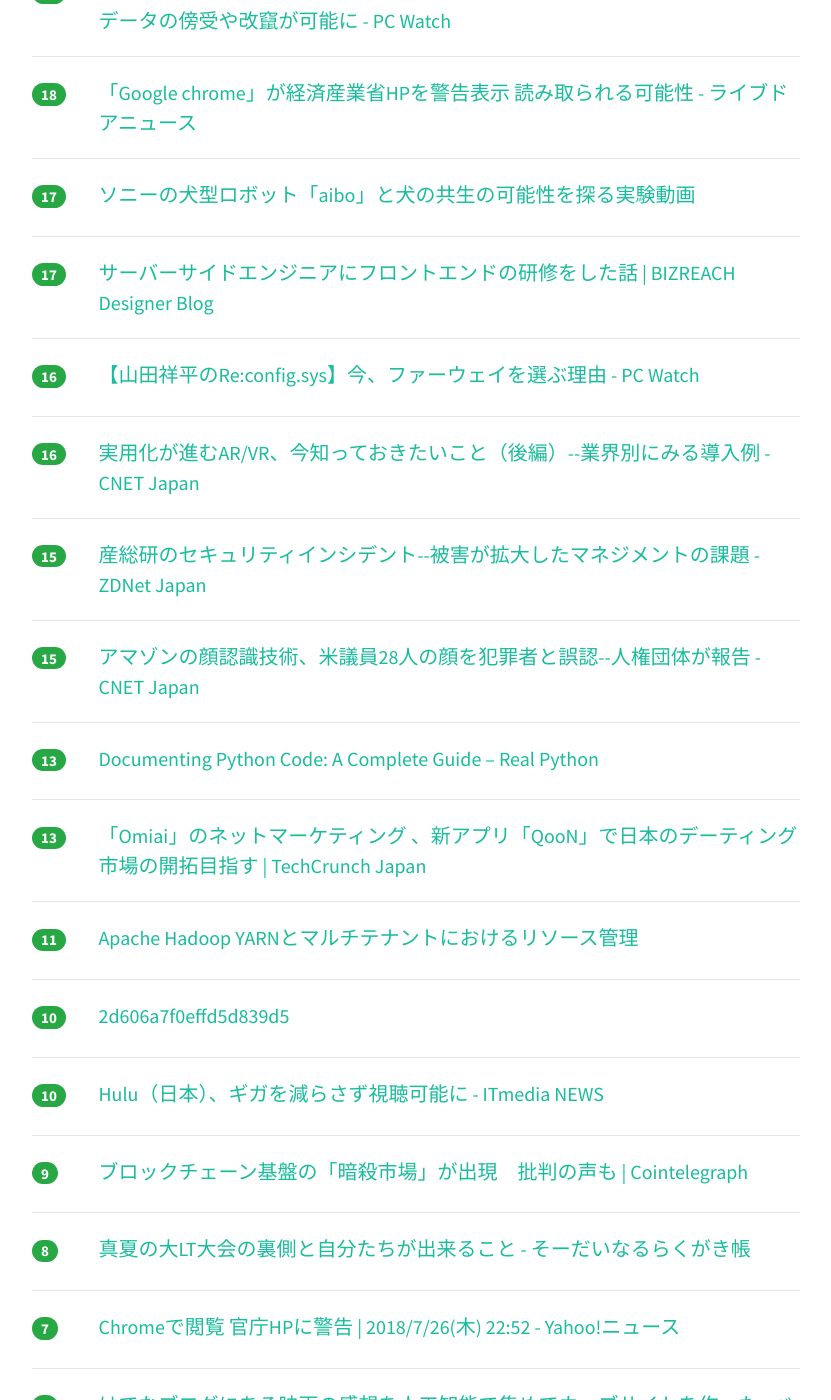
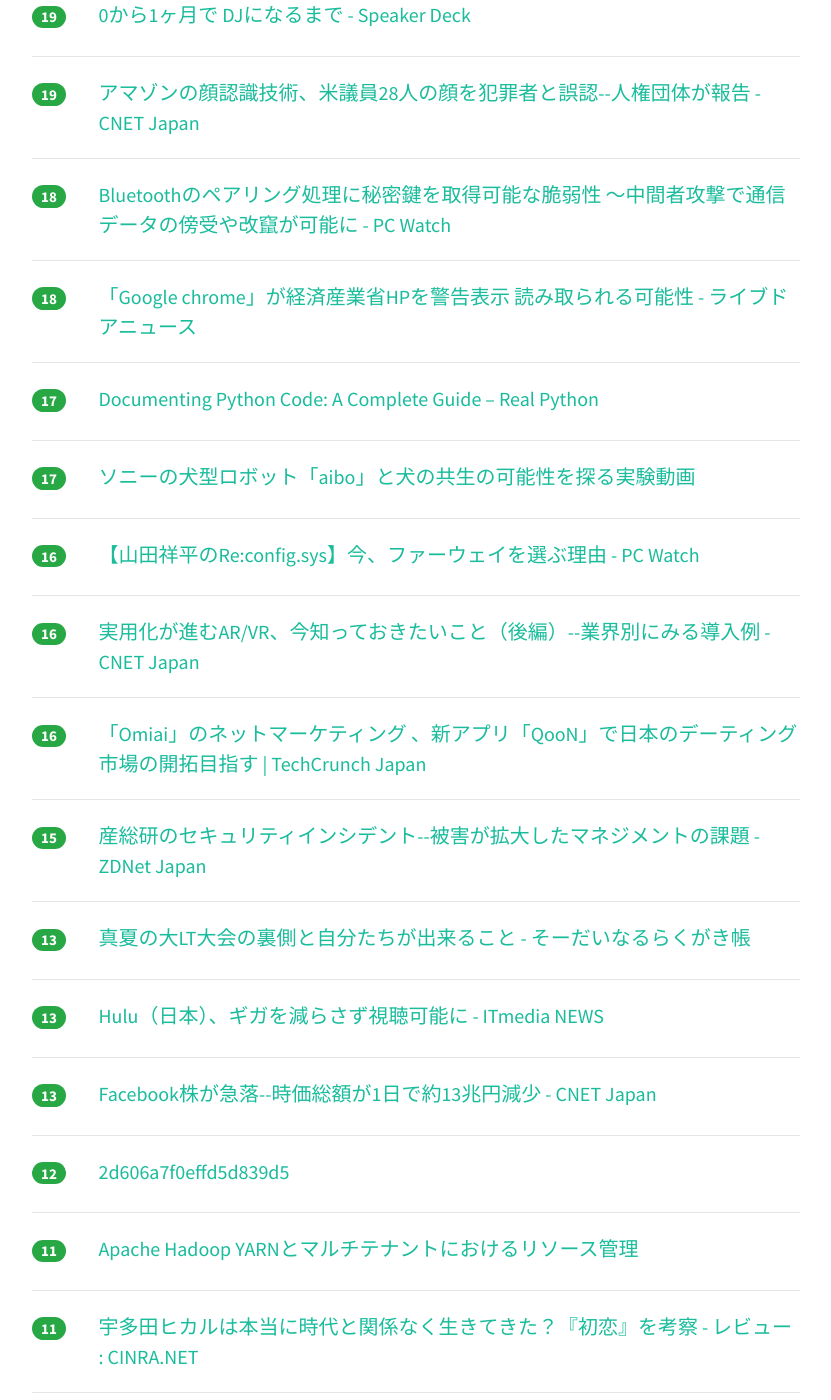
Before and after one commit to yatta47/hatena-matome-site, a Jekyll site: the page built from _posts/2018-07-27-hatena.md, in a window 1280 px wide and 1400 px high, scrolled down 2894 px. Shown: the whole window, without its empty margins (224-1055 px from the left). Built offline with Jekyll 4.4.1, drawn with Linux system fonts in a browser that asks for light colours; nearby versions of some CDN libraries; some of the changed text lies outside the part shown.

Commit message:
Updated 2018-07-27

```diff
--- a/_posts/2018-07-27-hatena.md
+++ b/_posts/2018-07-27-hatena.md
@@ -1,44 +1,49 @@
 ---
 layout: post
 title:  "2018-07-27 はてぶIT"
-date:   2018-07-27 14:02:50
+date:   2018-07-27 15:02:43
 tags: [it-hotentry]
 ---
-46 件のデータあり
+50 件のデータあり
 
 <hr><div class="row">
-<div class="col-1"><span class="badge badge-pill badge-success h2">232</span></div>
+<div class="col-1"><span class="badge badge-pill badge-success h2">296</span></div>
 <div class="col-11"><a href='http://www.itmedia.co.jp/mobile/articles/1807/27/news037.html' target='_blank'>2年以上前の「iPhone SE」がいまだに“現役”の理由 - ITmedia Mobile</a></div>
 </div>
 <hr>
 <div class="row">
-<div class="col-1"><span class="badge badge-pill badge-success h2">146</span></div>
+<div class="col-1"><span class="badge badge-pill badge-success h2">163</span></div>
 <div class="col-11"><a href='https://japan.blogs.atlassian.com/2018/07/new-atlassian-slack-partnership/' target='_blank'>Slackとの新しいパートナーシップの発表について | Atlassian Blogs</a></div>
 </div>
 <hr>
 <div class="row">
-<div class="col-1"><span class="badge badge-pill badge-success h2">141</span></div>
+<div class="col-1"><span class="badge badge-pill badge-success h2">152</span></div>
+<div class="col-11"><a href='https://toyokeizai.net/articles/-/229925' target='_blank'>日本人は｢GAFAの恐ろしさ｣を知らなすぎる | 読書 | 東洋経済オンライン | 経済ニュースの新基準</a></div>
+</div>
+<hr>
+<div class="row">
+<div class="col-1"><span class="badge badge-pill badge-success h2">151</span></div>
 <div class="col-11"><a href='https://headlines.yahoo.co.jp/hl?a=20180726-00000104-jij-pol' target='_blank'>最新閲覧ソフト、官庁HPに警告＝通信暗号化へ順次対応―総務省など（時事通信） - Yahoo!ニュース</a></div>
 </div>
 <hr>
 <div class="row">
-<div class="col-1"><span class="badge badge-pill badge-success h2">136</span></div>
-<div class="col-11"><a href='https://toyokeizai.net/articles/-/229925' target='_blank'>日本人は｢GAFAの恐ろしさ｣を知らなすぎる | 読書 | 東洋経済オンライン | 経済ニュースの新基準</a></div>
-</div>
-<hr>
-<div class="row">
-<div class="col-1"><span class="badge badge-pill badge-success h2">111</span></div>
+<div class="col-1"><span class="badge badge-pill badge-success h2">115</span></div>
 <div class="col-11"><a href='https://uinyan.com/engineer_dj_meetup_2_report/' target='_blank'>「エンジニアのためのDJ Meetup ＃2」レポート 〜エンジニアがDJを体験してわかったこと〜 | uinyan．com</a></div>
 </div>
 <hr>
 <div class="row">
-<div class="col-1"><span class="badge badge-pill badge-success h2">107</span></div>
+<div class="col-1"><span class="badge badge-pill badge-success h2">115</span></div>
 <div class="col-11"><a href='https://www.publickey1.jp/blog/18/docker_for_winmackubernetesstable_channel.html' target='_blank'>Docker for Win/MacのKubernetes統合が正式版に。Stable Channelでリリース開始 － Publickey</a></div>
 </div>
 <hr>
 <div class="row">
-<div class="col-1"><span class="badge badge-pill badge-success h2">72</span></div>
+<div class="col-1"><span class="badge badge-pill badge-success h2">86</span></div>
 <div class="col-11"><a href='https://ja.atlassian.com/partnerships/slack' target='_blank'>アトラシアン + Slack | アトラシアン</a></div>
+</div>
+<hr>
+<div class="row">
+<div class="col-1"><span class="badge badge-pill badge-success h2">66</span></div>
+<div class="col-11"><a href='https://coliss.com/articles/build-websites/operation/css/css-pointer-events.html' target='_blank'>[CSS]pointer-eventsプロパティですごい便利に！クリックやホバーのターゲットになる要素を変更するテクニック | コリス</a></div>
 </div>
 <hr>
 <div class="row">
@@ -47,12 +52,7 @@ tags: [it-hotentry]
 </div>
 <hr>
 <div class="row">
-<div class="col-1"><span class="badge badge-pill badge-success h2">48</span></div>
-<div class="col-11"><a href='https://coliss.com/articles/build-websites/operation/css/css-pointer-events.html' target='_blank'>[CSS]pointer-eventsプロパティですごい便利に！クリックやホバーのターゲットになる要素を変更するテクニック | コリス</a></div>
-</div>
-<hr>
-<div class="row">
-<div class="col-1"><span class="badge badge-pill badge-success h2">46</span></div>
+<div class="col-1"><span class="badge badge-pill badge-success h2">49</span></div>
 <div class="col-11"><a href='http://katsumakazuyo.hatenablog.com/entry/2018/07/26/231321' target='_blank'>車の中に、Google Home miniとChromecastをつなげてみる。本気で便利。車の利便性が変わる感じ。 - 勝間和代が徹底的にマニアックな話をアップするブログ</a></div>
 </div>
 <hr>
@@ -67,32 +67,32 @@ tags: [it-hotentry]
 </div>
 <hr>
 <div class="row">
-<div class="col-1"><span class="badge badge-pill badge-success h2">40</span></div>
+<div class="col-1"><span class="badge badge-pill badge-success h2">41</span></div>
 <div class="col-11"><a href='https://qiita.com/snuow/items/fe58b8f5e230f5dc48a4' target='_blank'>初心者による「Python初心者がコピペで使える!時系列データの可視化!」</a></div>
 </div>
 <hr>
 <div class="row">
-<div class="col-1"><span class="badge badge-pill badge-success h2">32</span></div>
+<div class="col-1"><span class="badge badge-pill badge-success h2">37</span></div>
+<div class="col-11"><a href='http://www.itmedia.co.jp/news/articles/1807/27/news063.html' target='_blank'>Slack、Microsoft対抗でAtlassianのHipchatを買収　Hipchatは来年2月に終了へ - ITmedia NEWS</a></div>
+</div>
+<hr>
+<div class="row">
+<div class="col-1"><span class="badge badge-pill badge-success h2">33</span></div>
 <div class="col-11"><a href='https://jp.techcrunch.com/2018/07/27/2018-07-26-facebook-officially-loses-123-billion-in-value/' target='_blank'>Facebook、時価総額1230億ドルを一夜で失う――市場は四半期決算に失望 | TechCrunch Japan</a></div>
 </div>
 <hr>
 <div class="row">
-<div class="col-1"><span class="badge badge-pill badge-success h2">31</span></div>
+<div class="col-1"><span class="badge badge-pill badge-success h2">32</span></div>
 <div class="col-11"><a href='https://mraka2015.hatenablog.com/entry/20180727/1532639289' target='_blank'>No.1407 低速モード時でもLINEのテレビ電話をかけることができる - 新・ぜんそく力な日常</a></div>
 </div>
 <hr>
 <div class="row">
-<div class="col-1"><span class="badge badge-pill badge-success h2">30</span></div>
+<div class="col-1"><span class="badge badge-pill badge-success h2">32</span></div>
 <div class="col-11"><a href='https://qiita.com/hz1_d/items/ca24e1d131bf475e23b1' target='_blank'>AWSの高可用性と耐障害性をまとめてみる</a></div>
 </div>
 <hr>
 <div class="row">
-<div class="col-1"><span class="badge badge-pill badge-success h2">30</span></div>
-<div class="col-11"><a href='http://www.itmedia.co.jp/news/articles/1807/27/news063.html' target='_blank'>Slack、Microsoft対抗でAtlassianのHipchatを買収　Hipchatは来年2月に終了へ - ITmedia NEWS</a></div>
-</div>
-<hr>
-<div class="row">
-<div class="col-1"><span class="badge badge-pill badge-success h2">29</span></div>
+<div class="col-1"><span class="badge badge-pill badge-success h2">31</span></div>
 <div class="col-11"><a href='http://www.itmedia.co.jp/news/articles/1807/26/news133.html' target='_blank'>「ソースネクストの時価総額を約3倍にした」　通訳デバイス「POCKETALK」に新モデル　自社開発で大幅機能アップ - ITmedia NEWS</a></div>
 </div>
 <hr>
@@ -107,12 +107,12 @@ tags: [it-hotentry]
 </div>
 <hr>
 <div class="row">
-<div class="col-1"><span class="badge badge-pill badge-success h2">26</span></div>
+<div class="col-1"><span class="badge badge-pill badge-success h2">27</span></div>
 <div class="col-11"><a href='https://speakerdeck.com/yunon_phys/da-gui-mo-kai-fa-timufalsemanezimentofen-dou-ji' target='_blank'>大規模開発チームのマネージメント奮闘記 - Speaker Deck</a></div>
 </div>
 <hr>
 <div class="row">
-<div class="col-1"><span class="badge badge-pill badge-success h2">24</span></div>
+<div class="col-1"><span class="badge badge-pill badge-success h2">26</span></div>
 <div class="col-11"><a href='https://dev.classmethod.jp/etc/setup-mockserver-mmock/' target='_blank'>JSON/YAMLで定義可能なHTTPモックサーバーMmockを触ってみる（セットアップ、シンプルなモックの定義、ブラウザでのアクセスログおよびモック定義一覧の確認まで） ｜ Developers.IO</a></div>
 </div>
 <hr>
@@ -122,8 +122,18 @@ tags: [it-hotentry]
 </div>
 <hr>
 <div class="row">
+<div class="col-1"><span class="badge badge-pill badge-success h2">21</span></div>
+<div class="col-11"><a href='https://design.bizreach.co.jp/archives/3019' target='_blank'>サーバーサイドエンジニアにフロントエンドの研修をした話 | BIZREACH Designer Blog</a></div>
+</div>
+<hr>
+<div class="row">
 <div class="col-1"><span class="badge badge-pill badge-success h2">20</span></div>
 <div class="col-11"><a href='https://speakerdeck.com/izumin5210/context-dot-context-is-not-just-for-cancelation' target='_blank'>context.Context is not just for cancelation - Speaker Deck</a></div>
+</div>
+<hr>
+<div class="row">
+<div class="col-1"><span class="badge badge-pill badge-success h2">20</span></div>
+<div class="col-11"><a href='https://japan.cnet.com/article/35123129/' target='_blank'>サムスン、スマートフォン用の「割れない」ディスプレイがUL認証取得 - CNET Japan</a></div>
 </div>
 <hr>
 <div class="row">
@@ -133,7 +143,7 @@ tags: [it-hotentry]
 <hr>
 <div class="row">
 <div class="col-1"><span class="badge badge-pill badge-success h2">19</span></div>
-<div class="col-11"><a href='https://japan.cnet.com/article/35123129/' target='_blank'>サムスン、スマートフォン用の「割れない」ディスプレイがUL認証取得 - CNET Japan</a></div>
+<div class="col-11"><a href='https://japan.cnet.com/article/35123143/' target='_blank'>アマゾンの顔認識技術、米議員28人の顔を犯罪者と誤認--人権団体が報告 - CNET Japan</a></div>
 </div>
 <hr>
 <div class="row">
@@ -148,12 +158,12 @@ tags: [it-hotentry]
 <hr>
 <div class="row">
 <div class="col-1"><span class="badge badge-pill badge-success h2">17</span></div>
-<div class="col-11"><a href='http://www.youtube.com/watch?v=BbFRQ4BdIys' target='_blank'>ソニーの犬型ロボット「aibo」と犬の共生の可能性を探る実験動画</a></div>
+<div class="col-11"><a href='https://realpython.com/documenting-python-code/' target='_blank'>Documenting Python Code: A Complete Guide – Real Python</a></div>
 </div>
 <hr>
 <div class="row">
 <div class="col-1"><span class="badge badge-pill badge-success h2">17</span></div>
-<div class="col-11"><a href='https://design.bizreach.co.jp/archives/3019' target='_blank'>サーバーサイドエンジニアにフロントエンドの研修をした話 | BIZREACH Designer Blog</a></div>
+<div class="col-11"><a href='http://www.youtube.com/watch?v=BbFRQ4BdIys' target='_blank'>ソニーの犬型ロボット「aibo」と犬の共生の可能性を探る実験動画</a></div>
 </div>
 <hr>
 <div class="row">
@@ -167,23 +177,33 @@ tags: [it-hotentry]
 </div>
 <hr>
 <div class="row">
+<div class="col-1"><span class="badge badge-pill badge-success h2">16</span></div>
+<div class="col-11"><a href='https://jp.techcrunch.com/2018/07/27/net-marketing-qoon/' target='_blank'>「Omiai」のネットマーケティング 、新アプリ「QooN」で日本のデーティング市場の開拓目指す | TechCrunch Japan</a></div>
+</div>
+<hr>
+<div class="row">
 <div class="col-1"><span class="badge badge-pill badge-success h2">15</span></div>
 <div class="col-11"><a href='https://japan.zdnet.com/article/35122961/' target='_blank'>産総研のセキュリティインシデント--被害が拡大したマネジメントの課題 - ZDNet Japan</a></div>
 </div>
 <hr>
 <div class="row">
-<div class="col-1"><span class="badge badge-pill badge-success h2">15</span></div>
-<div class="col-11"><a href='https://japan.cnet.com/article/35123143/' target='_blank'>アマゾンの顔認識技術、米議員28人の顔を犯罪者と誤認--人権団体が報告 - CNET Japan</a></div>
+<div class="col-1"><span class="badge badge-pill badge-success h2">13</span></div>
+<div class="col-11"><a href='https://soudai.hatenablog.com/entry/midsummer_lt' target='_blank'>真夏の大LT大会の裏側と自分たちが出来ること - そーだいなるらくがき帳</a></div>
 </div>
 <hr>
 <div class="row">
 <div class="col-1"><span class="badge badge-pill badge-success h2">13</span></div>
-<div class="col-11"><a href='https://realpython.com/documenting-python-code/' target='_blank'>Documenting Python Code: A Complete Guide – Real Python</a></div>
+<div class="col-11"><a href='http://www.itmedia.co.jp/news/articles/1807/27/news065.html' target='_blank'>Hulu（日本）、ギガを減らさず視聴可能に - ITmedia NEWS</a></div>
 </div>
 <hr>
 <div class="row">
 <div class="col-1"><span class="badge badge-pill badge-success h2">13</span></div>
-<div class="col-11"><a href='https://jp.techcrunch.com/2018/07/27/net-marketing-qoon/' target='_blank'>「Omiai」のネットマーケティング 、新アプリ「QooN」で日本のデーティング市場の開拓目指す | TechCrunch Japan</a></div>
+<div class="col-11"><a href='https://japan.cnet.com/article/35123147/' target='_blank'>Facebook株が急落--時価総額が1日で約13兆円減少 - CNET Japan</a></div>
+</div>
+<hr>
+<div class="row">
+<div class="col-1"><span class="badge badge-pill badge-success h2">12</span></div>
+<div class="col-11"><a href='https://qiita.com/creaith/items/2d606a7f0effd5d839d5' target='_blank'>2d606a7f0effd5d839d5</a></div>
 </div>
 <hr>
 <div class="row">
@@ -192,23 +212,13 @@ tags: [it-hotentry]
 </div>
 <hr>
 <div class="row">
-<div class="col-1"><span class="badge badge-pill badge-success h2">10</span></div>
-<div class="col-11"><a href='https://qiita.com/creaith/items/2d606a7f0effd5d839d5' target='_blank'>2d606a7f0effd5d839d5</a></div>
-</div>
-<hr>
-<div class="row">
-<div class="col-1"><span class="badge badge-pill badge-success h2">10</span></div>
-<div class="col-11"><a href='http://www.itmedia.co.jp/news/articles/1807/27/news065.html' target='_blank'>Hulu（日本）、ギガを減らさず視聴可能に - ITmedia NEWS</a></div>
+<div class="col-1"><span class="badge badge-pill badge-success h2">11</span></div>
+<div class="col-11"><a href='https://www.cinra.net/review/201807-utadahikaru' target='_blank'>宇多田ヒカルは本当に時代と関係なく生きてきた？『初恋』を考察 - レビュー : CINRA.NET</a></div>
 </div>
 <hr>
 <div class="row">
 <div class="col-1"><span class="badge badge-pill badge-success h2">9</span></div>
 <div class="col-11"><a href='https://jp.cointelegraph.com/news/blockchain-based-betting-platform-augur-now-features-assassination-markets' target='_blank'>ブロックチェーン基盤の「暗殺市場」が出現　批判の声も | Cointelegraph</a></div>
-</div>
-<hr>
-<div class="row">
-<div class="col-1"><span class="badge badge-pill badge-success h2">8</span></div>
-<div class="col-11"><a href='https://soudai.hatenablog.com/entry/midsummer_lt' target='_blank'>真夏の大LT大会の裏側と自分たちが出来ること - そーだいなるらくがき帳</a></div>
 </div>
 <hr>
 <div class="row">
@@ -222,8 +232,13 @@ tags: [it-hotentry]
 </div>
 <hr>
 <div class="row">
-<div class="col-1"><span class="badge badge-pill badge-success h2">7</span></div>
-<div class="col-11"><a href='https://www.cinra.net/review/201807-utadahikaru' target='_blank'>宇多田ヒカルは本当に時代と関係なく生きてきた？『初恋』を考察 - レビュー : CINRA.NET</a></div>
+<div class="col-1"><span class="badge badge-pill badge-success h2">5</span></div>
+<div class="col-11"><a href='https://japan.cnet.com/article/35123157/' target='_blank'>五反田に続き「シブヤ・ビットバレー」プロジェクトが始動--サイバーやDeNAなど4社</a></div>
+</div>
+<hr>
+<div class="row">
+<div class="col-1"><span class="badge badge-pill badge-success h2">5</span></div>
+<div class="col-11"><a href='https://www.cyberagent.co.jp/news/detail/id=21870' target='_blank'>サイバーエージェント、DeNA、GMOインターネット、ミクシィが 「SHIBUYA BIT VALLEY（シブヤ・ビットバレー）」プロジェクトを開始 | 株式会社サイバーエージェント</a></div>
 </div>
 <hr>
 <div class="row">
@@ -236,3 +251,8 @@ tags: [it-hotentry]
 <div class="col-11"><a href='https://www.hinapishi.com/entry/2018/07/27/000139' target='_blank'>2018年7月26日(木)のニュースまとめ（ツイート履歴） - ひなぴし</a></div>
 </div>
 <hr>
+<div class="row">
+<div class="col-1"><span class="badge badge-pill badge-success h2">0</span></div>
+<div class="col-11"><a href='https://japan.cnet.com/article/35123150/' target='_blank'>トランプ大統領、Twitterが共和党員の投稿を制限していると非難 - CNET Japan</a></div>
+</div>
+<hr>
```
